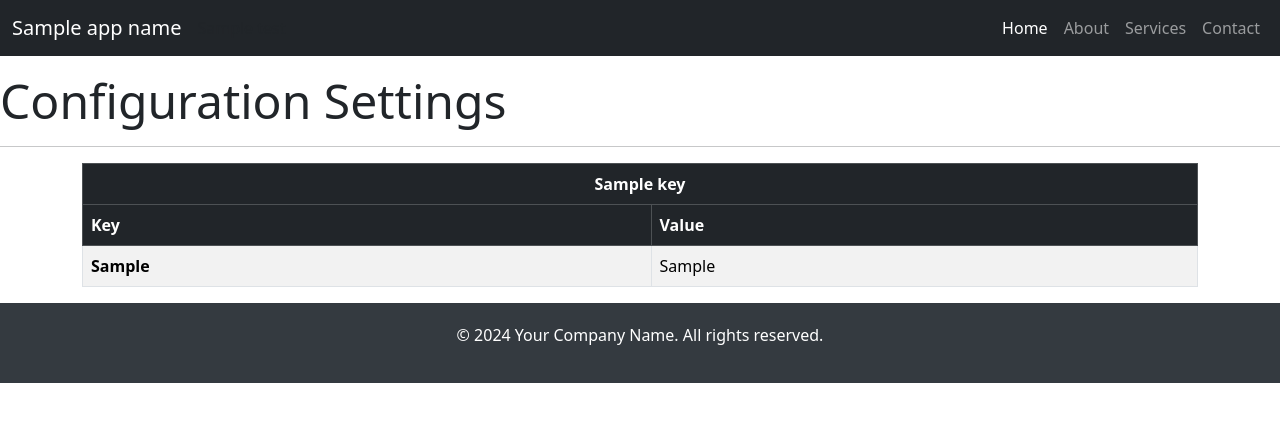
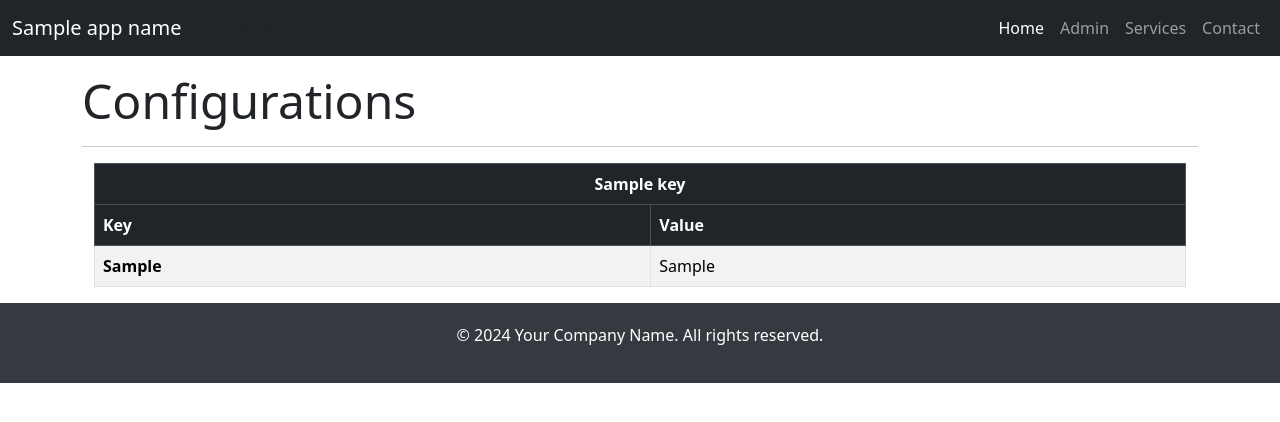
Before and after one commit to bhunao/documents-api, a Python web app: template web/templates/config_table.html in a window 1280 px wide. Shown: the top 422 px of the page. Run offline with Jinja, Linux system fonts and the light colour scheme; the template is opened without the code that fills it: most values are stand-ins (such as "Sample title", 1, 10 or a date in 2020).

Commit message:
menu links

```diff
--- a/web/templates/base.html
+++ b/web/templates/base.html
@@ -49,10 +49,10 @@
             <div class="collapse navbar-collapse" id="navbarNav">
                 <ul class="navbar-nav ms-auto">
                     <li class="nav-item">
-                        <a class="nav-link active" aria-current="page" href="#">Home</a>
+                        <a class="nav-link active" aria-current="page" href="/">Home</a>
                     </li>
                     <li class="nav-item">
-                        <a class="nav-link" href="#">About</a>
+                        <a class="nav-link" href="/core/web">Admin</a>
                     </li>
                     <li class="nav-item">
                         <a class="nav-link" href="#">Services</a>
@@ -69,7 +69,7 @@
 
     <!-- Hero Section -->
     <div class="hero">
-        <h1>Welcome to Our Website</h1>
+        <h1>Welcome to {{ app_name }}</h1>
     </div>
 
     <!-- Main Content -->
--- a/web/templates/config_table.html
+++ b/web/templates/config_table.html
@@ -1,6 +1,7 @@
 {% extends "base.html" %}
   {% block body %}
-  <h2 class="display-5 mt-3">Configuration Settings</h2>
+  <div class="container">
+    <h2 class="display-5 mt-3">Configurations</h2>
 
     <hr/>
 
@@ -27,5 +28,6 @@
       </table>
       {% endfor %}
     </div>
+  </div>
 
   {% endblock %}
```
Lines whose indentation alone changed are shown as unchanged.
